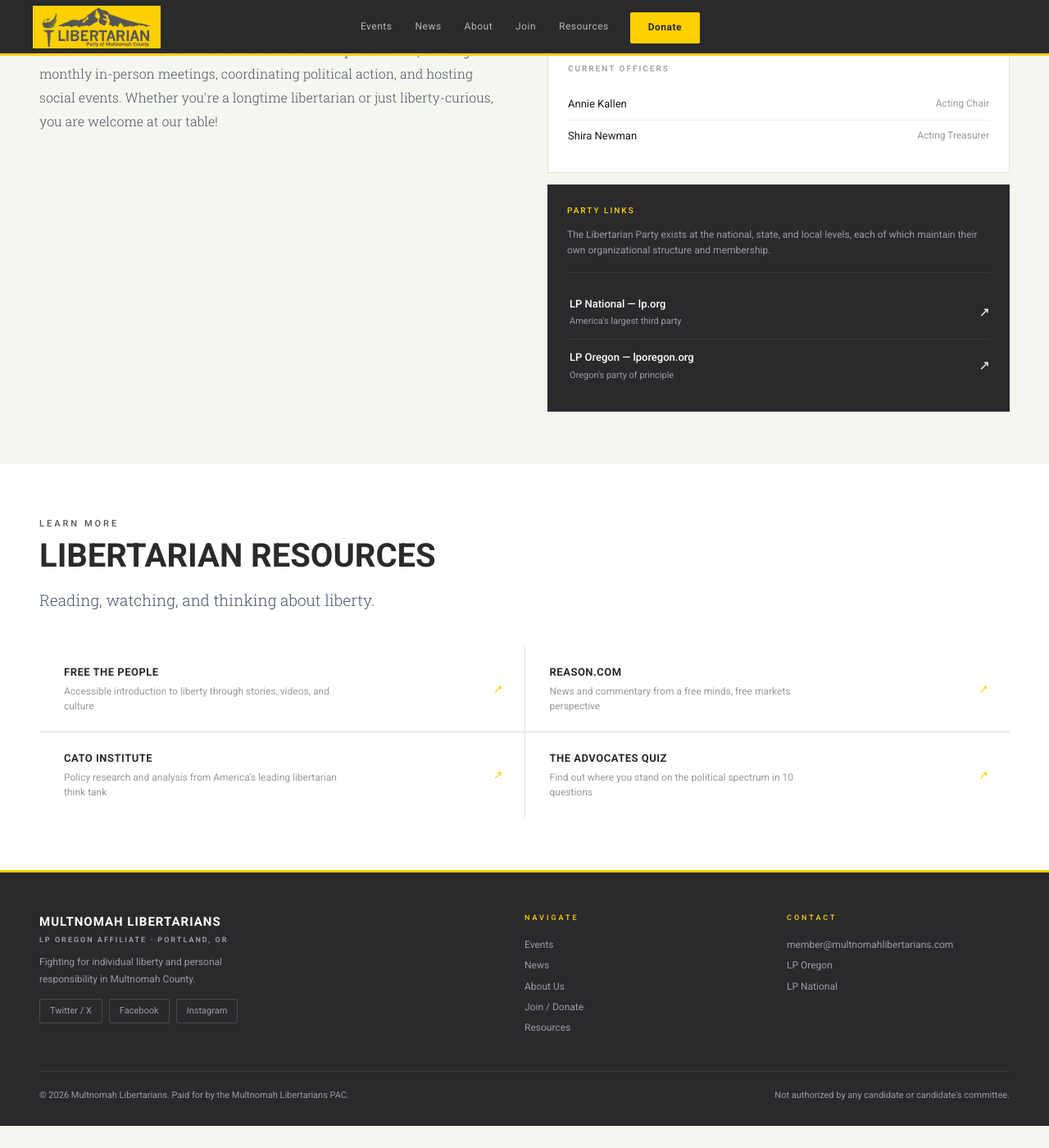
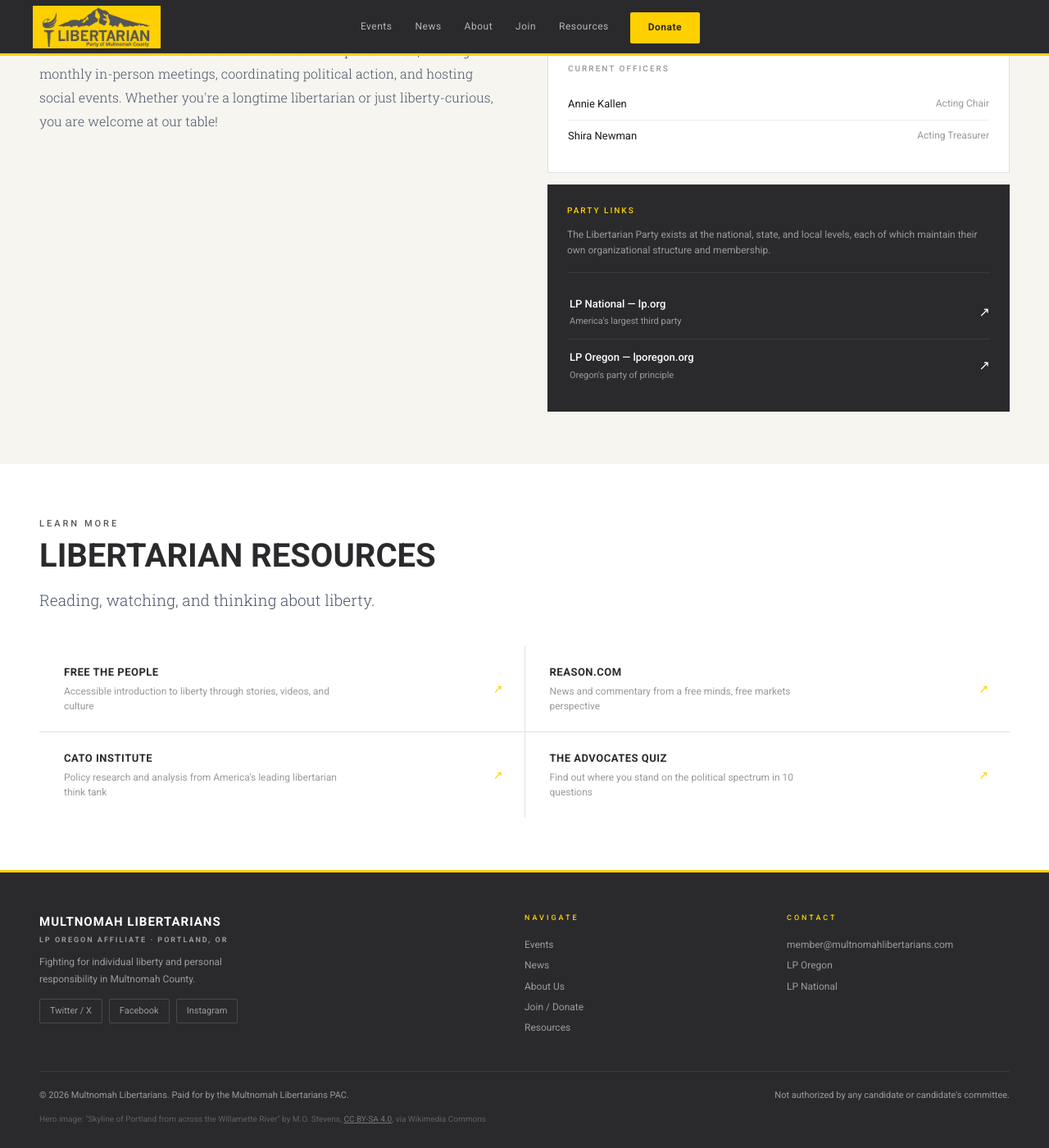
Before and after one commit to LPOregon/lpmultco, a Jekyll site: the page built from index.html, in a window 1280 px wide and 1400 px high, scrolled down 3015 px. Shown: the whole window at 82% size. Built offline with Jekyll 4.4.1, drawn with Linux system fonts in a browser that asks for light colours; before the commit the page ends 4388 px from its top, so only the background shows below that.

Commit message:
Add Wikimedia photo attribution to footer

```diff
--- a/_includes/footer.html
+++ b/_includes/footer.html
@@ -28,4 +28,7 @@
     <span>© {{ 'now' | date: '%Y' }} Multnomah Libertarians. Paid for by the Multnomah Libertarians PAC.</span>
     <span>Not authorized by any candidate or candidate's committee.</span>
   </div>
+  <div class="footer-attribution">
+    Hero image: "Skyline of Portland from across the Willamette River" by M.O. Stevens, <a href="https://creativecommons.org/licenses/by-sa/4.0/" target="_blank" rel="noopener">CC BY-SA 4.0</a>, via Wikimedia Commons
+  </div>
 </footer>
--- a/assets/css/main.css
+++ b/assets/css/main.css
@@ -157,6 +157,8 @@ footer{background:var(--dark);color:var(--muted);padding:48px 3rem 28px;border-t
 .footer-col a{display:block;font-size:12px;color:var(--muted);padding:3px 0;transition:color .15s}
 .footer-col a:hover{color:var(--white)}
 .footer-bottom{border-top:1px solid rgba(255,255,255,.08);padding-top:20px;display:flex;justify-content:space-between;font-size:11px;flex-wrap:wrap;gap:8px}
+.footer-attribution{margin-top:12px;font-size:10px;color:rgba(255,255,255,.25);line-height:1.5}
+.footer-attribution a{color:rgba(255,255,255,.35);text-decoration:underline}
 .social-links{display:flex;gap:8px;margin-top:14px}
 .social-link{height:30px;padding:0 12px;border:1px solid rgba(255,255,255,.15);display:flex;align-items:center;font-size:11px;color:var(--muted);border-radius:2px;transition:all .15s}
 .social-link:hover{border-color:var(--yellow);color:var(--yellow)}
```
